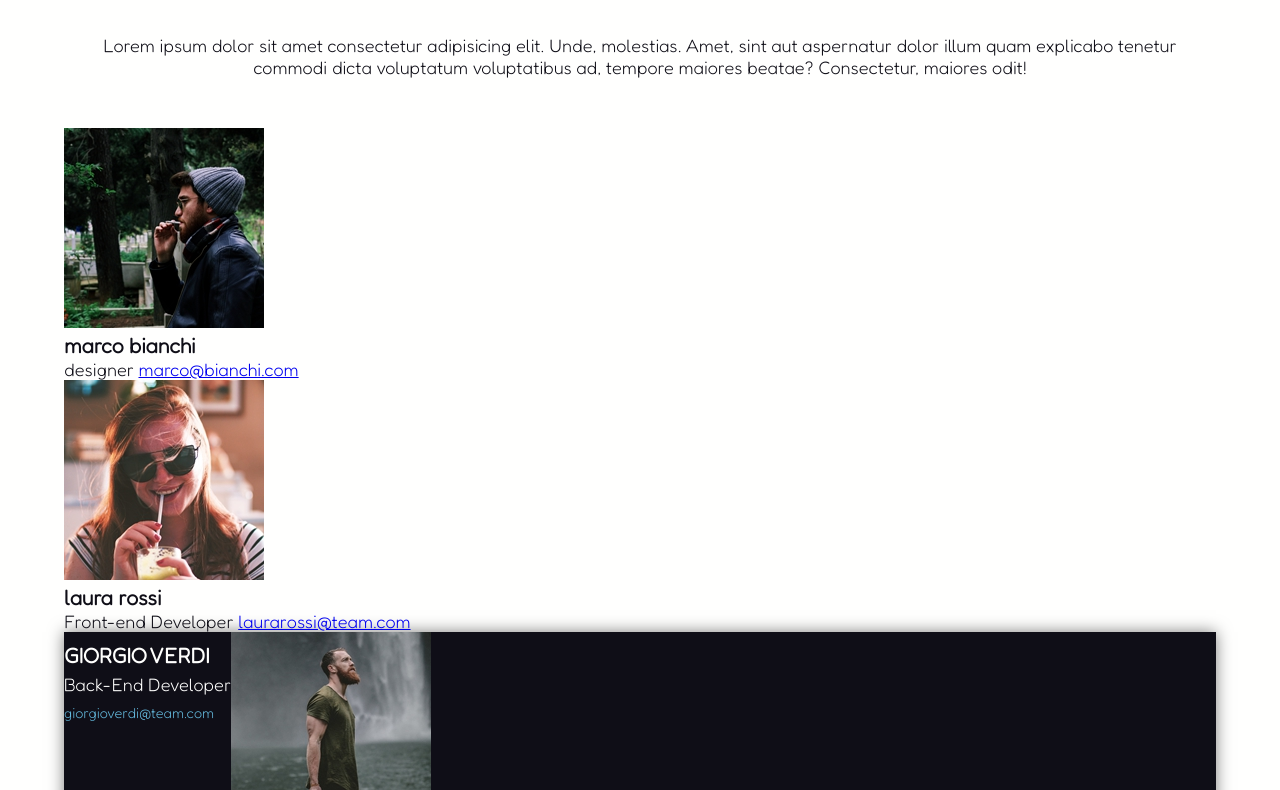
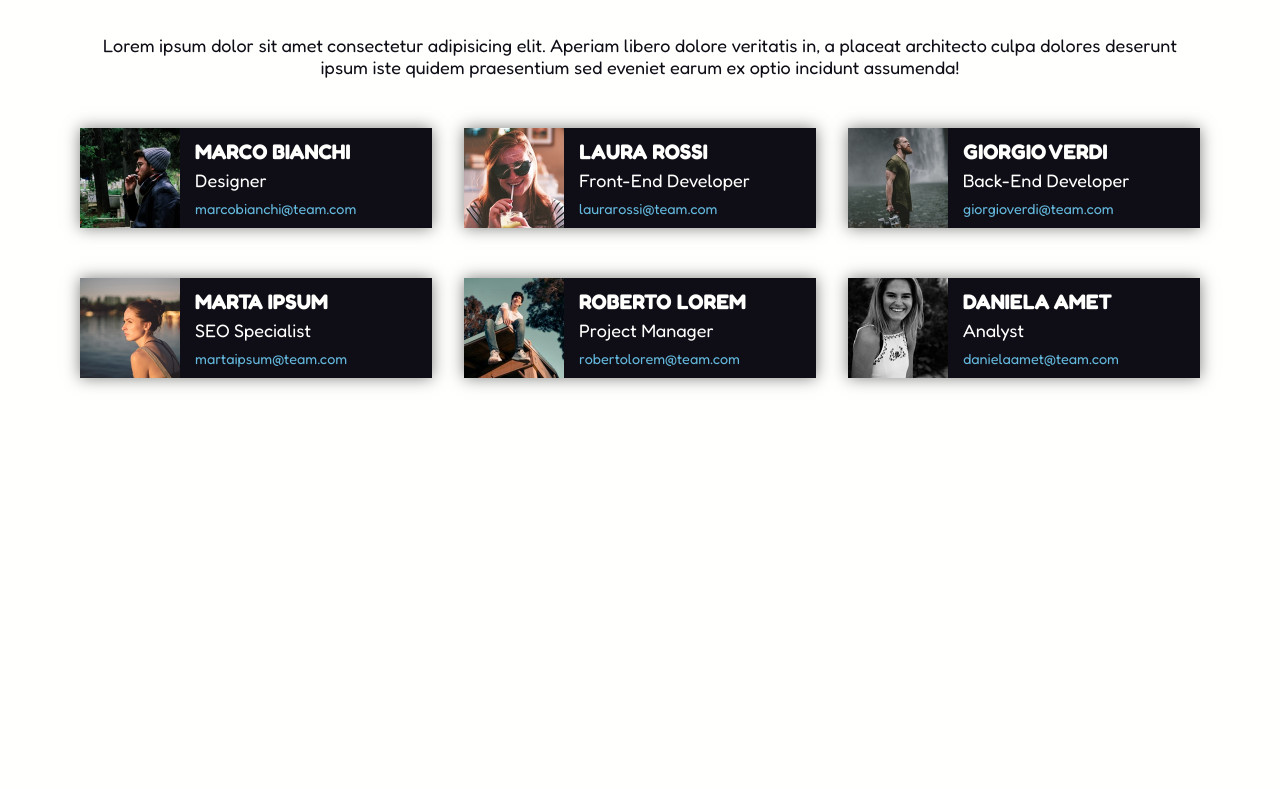
Before and after one commit to saragisondi/html-css-float-cards, a plain HTML site: page index.html in a window 1280 px wide. Shown: the part 114-904 px from the top of the page. After the commit the page ends 800 px from the top, so only its background shows below. Drawn offline with Linux system fonts and the light colour scheme.

Commit message:
correzione errori

```diff
--- a/index.html
+++ b/index.html
@@ -1,97 +1,106 @@
 <!DOCTYPE html>
 <html lang="en">
     <head>
-  <meta charset="UTF-8">
-  <meta http-equiv="X-UA-Compatible" content="IE=edge">
-  <meta name="viewport" content="width=device-width, initial-scale=1.0">
-  <link rel="preconnect" href="https://fonts.googleapis.com">
-  <link rel="preconnect" href="https://fonts.gstatic.com" crossorigin>
-  <link href="https://fonts.googleapis.com/css2?family=Fredoka+One&display=swap" rel="stylesheet">
-  <link rel="preconnect" href="https://fonts.googleapis.com">
-  <link rel="preconnect" href="https://fonts.gstatic.com" crossorigin>
-  <link href="https://fonts.googleapis.com/css2?family=Fredoka:wght@300&display=swap" rel="stylesheet">
-  <link rel="stylesheet" href="css/style.css">
-  <title>Floating Cards</title>
+        <meta charset="UTF-8" />
+        <meta name="viewport" content="width=device-width, initial-scale=1.0" />
+        <title>Team Cards Witrh Float</title>
+
+        <link
+            href="https://fonts.googleapis.com/css2?family=Fredoka:wght@400;700&display=swap"
+            rel="stylesheet">
+        <link rel="stylesheet" href="./css/style.css">
     </head>
+
     <body>
-<!--titolo-->
+
         <main class="container">
             <h1>Meet Our Team</h1>
-<!--testo-->
             <p>
-            Lorem ipsum dolor sit amet consectetur adipisicing elit. Unde, molestias. Amet, sint aut aspernatur dolor illum quam explicabo tenetur commodi dicta voluptatum voluptatibus ad, tempore maiores beatae? Consectetur, maiores odit!
+                Lorem ipsum dolor sit amet consectetur adipisicing elit. Aperiam libero dolore veritatis in, a placeat architecto culpa dolores deserunt ipsum iste quidem praesentium sed eveniet earum ex optio incidunt assumenda!
             </p>
 
-        <div class="row-clearfix">
-<!--cards uno-->
+            <div class="row clearfix">
+
                 <div class="col">
-                <img src="img/male1.png" alt="Marco Bianchi">
+
+                    <div class="card clearfix">
+                        <img src="img/male1.png" alt="" class="avatar">
                         <div class="contents">
                             <h3 class="name">marco bianchi</h3>
                             <span class="position">designer</span>
-                    <a href="#">marco@bianchi.com</a>
+                            <a href="#">marcobianchi@team.com</a>
                         </div>
                     </div>
 
                 </div>
-        <!--cards due-->
-        <div class="row-clearfix">
+
                 <div class="col">
-                <img src="img/female1.png" alt="Laura Rossi">
+
+                    <div class="card clearfix">
+                        <img src="img/female1.png" alt="" class="avatar">
                         <div class="contents">
-                    <h3 class="name">laura rossi</h3>
+                            <h3 class="name">Laura Rossi</h3>
                             <span class="position">Front-end Developer</span>
-                    <a href="#">laurarossi@team.com</a></li>
+                            <a href="#">laurarossi@team.com</a>
                         </div>
                     </div>
+
                 </div>
-        <!--cards tre-->
-        <div class="row-clearfix">
 
-            <div class="col">
+                <div class="col ">
+
                     <div class="card clearfix">
-                    <img src="img/male2.png" alt="Giorgio Verdi">
+                        <img src="img/male2.png" alt="" class="avatar">
                         <div class="contents">
-                        <h3 class="name">GIORGIO VERDI</h3>
+                            <h3 class="name">Giorgio Verdi</h3>
                             <span class="position">Back-end Developer</span>
                             <a href="#">giorgioverdi@team.com</a>
                         </div>
                     </div>
+
                 </div>
-        <!--cards quattro-->
-            <div class="col">
-                <div class="card-clearfix">
-                    <img src="img/female2.png" alt="Marta Ipsusm">
+
+                <div class="col ">
+
+                    <div class="card clearfix">
+                        <img src="img/female2.png" alt="" class="avatar">
                         <div class="contents">
-                        <h3 class="name">MARTA IPSUM</h3>
+                            <h3 class="name">Marta Ipsum</h3>
                             <span class="position">SEO Specialist</span>
                             <a href="#">martaipsum@team.com</a>
                         </div>
                     </div>
+
                 </div>
-        <!--cards cinque-->
-            <div class="col">
-                <div class="card-clearfix">
-                    <img src="img/male3.png" alt="Roberto Lorem">
+
+                <div class="col ">
+
+                    <div class="card clearfix">
+                        <img src="img/male3.png" alt="" class="avatar">
                         <div class="contents">
-                        <h3 class="name">ROBERTO LOREM</h3>
+                            <h3 class="name">Roberto Lorem</h3>
                             <span class="position">Project Manager</span>
                             <a href="#">robertolorem@team.com</a>
                         </div>
                     </div>
+
                 </div>
-        <!--cards sei-->
-            <div class="col">
-                <div class="card-clearfix">
-                    <img src="img/female3.png" alt="Daniela Amet">
+
+                <div class="col ">
+
+                    <div class="card clearfix">
+                        <img src="img/female3.png" alt="" class="avatar">
                         <div class="contents">
-                        <h3 class="name">DANIELA AMET</h3>
+                            <h3 class="name">Daniela Amet</h3>
                             <span class="position">Analyst</span>
                             <a href="#">danielaamet@team.com</a>
                         </div>
                     </div>
+
                 </div>
 
+            </div>
         </main>
+
     </body>
 </html>
```
Lines whose indentation alone changed are shown as unchanged.
